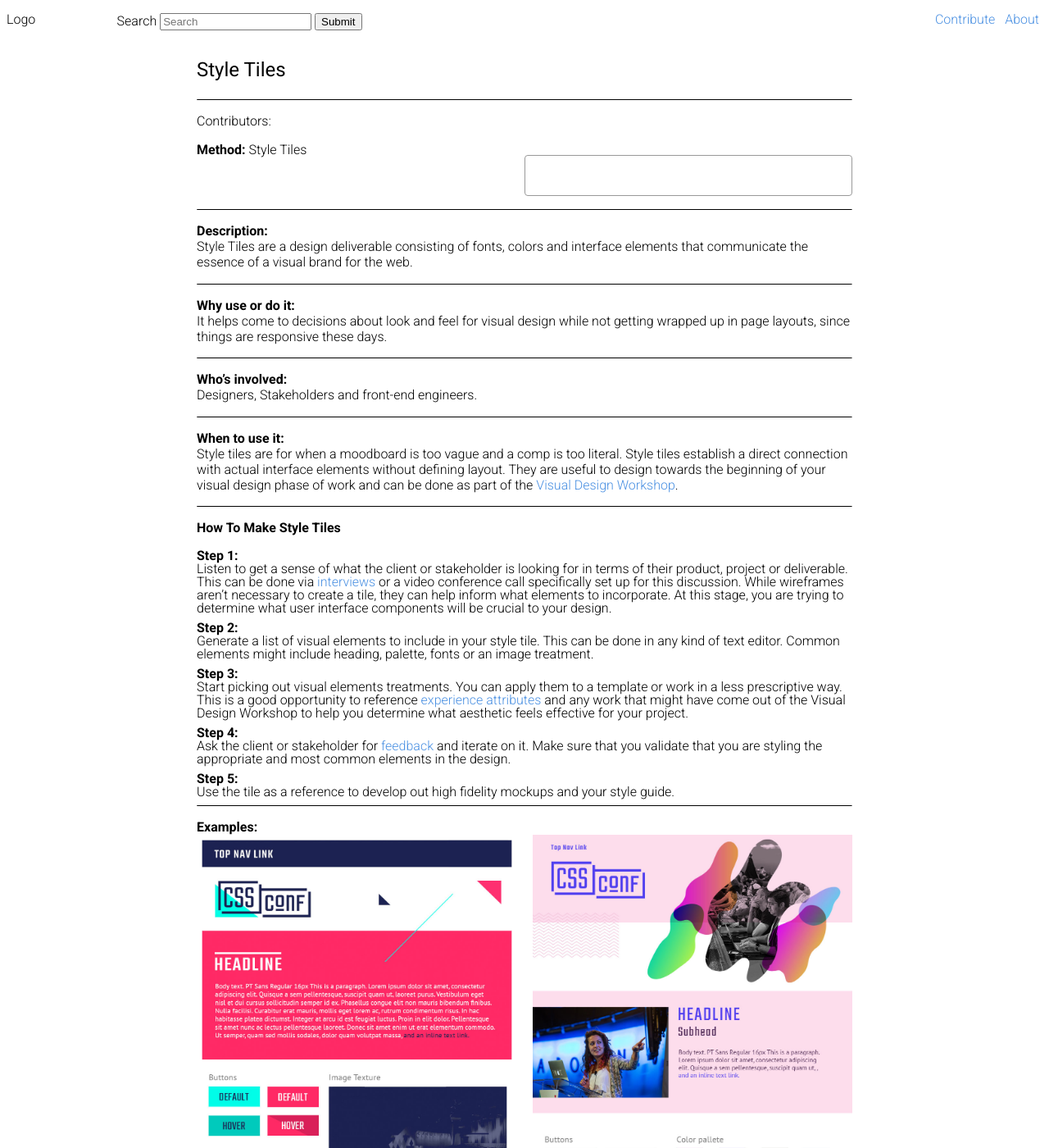
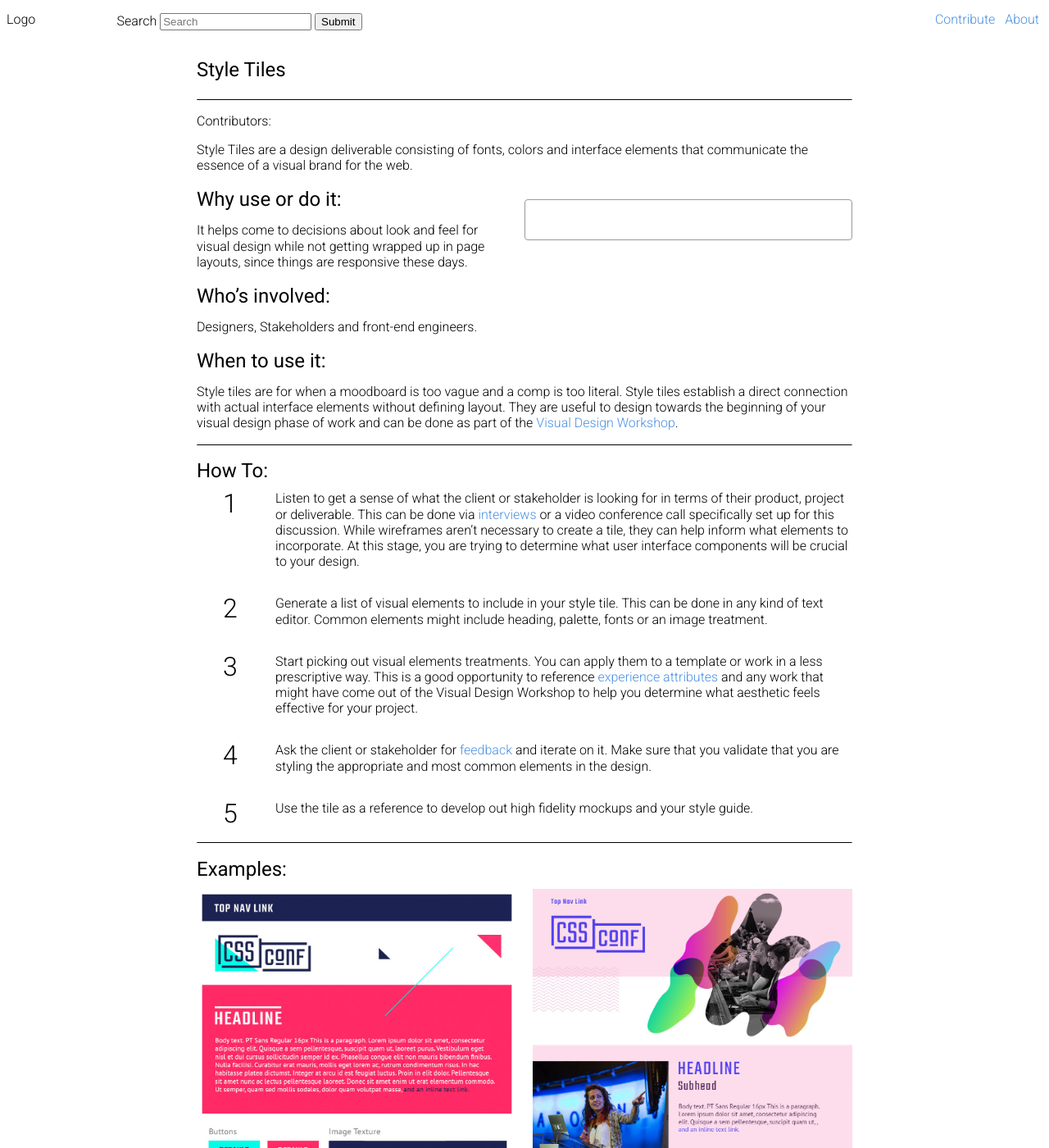
Before and after one commit to open-design-kit/opendesignkit, a Jekyll site: the page built from _methods/Style-Tiles.md, in a window 1280 px wide and 1400 px high. Shown: the whole window at 82% size. Built offline with Jekyll 4.4.1, drawn with Linux system fonts in a browser that asks for light colours.

Commit message:
clean up style tiles method

```diff
--- a/_methods/Style-Tiles.md
+++ b/_methods/Style-Tiles.md
@@ -3,53 +3,45 @@ layout: methods
 title: Style Tiles
 tags:
     - discover
+desc: Style Tiles are a design deliverable consisting of fonts, colors and interface elements that communicate the essence of a visual brand for the web.
 teaser: A design deliverable consisting of fonts, colors and interface elements that communicate the essence of a visual brand for the web.
 ---
 
-**Method:** Style Tiles
+## Why use or do it:
 
----
-
-**Description:**
-Style Tiles are a design deliverable consisting of fonts, colors and interface elements that communicate the essence of a visual brand for the web.
-
----
-
-**Why use or do it:**
 It helps come to decisions about look and feel for visual design while not getting wrapped up in page layouts, since things are responsive these days.
 
----
+## Who’s involved:
 
-**Who’s involved:**
 Designers, Stakeholders and front-end engineers.
 
----
+## When to use it:
 
-**When to use it:**
 Style tiles are for when a moodboard is too vague and a comp is too literal. Style tiles establish a direct connection with actual interface elements without defining layout. They are useful to design towards the beginning of your visual design phase of work and can be done as part of the [Visual Design Workshop](/methods/visual-design-workshop/).
 
 ---
 
-**How To Make Style Tiles**
+## How To:
 
-* **Step 1:**
-Listen to get a sense of what the client or stakeholder is looking for in terms of their product, project or deliverable. This can be done via [interviews](/methods/interviews/) or a video conference call specifically set up for this discussion. While wireframes aren’t necessary to create a tile, they can help inform what elements to incorporate. At this stage, you are trying to determine what user interface components will be crucial to your design.
-* **Step 2:**
-Generate a list of visual elements to include in your style tile. This can be done in any kind of text editor. Common elements might include heading, palette, fonts or an image treatment.
-* **Step 3:**
-Start picking out visual elements treatments. You can apply them to a template or work in a less prescriptive way. This is a good opportunity to reference [experience attributes](/methods/experience-attributes/) and any work that might have come out of the Visual Design Workshop to help you determine what aesthetic feels effective for your project.
-* **Step 4:**
-Ask the client or stakeholder for [feedback](/methods/feedback-session/) and iterate on it. Make sure that you validate that you are styling the appropriate and most common elements in the design.
-* **Step 5:**
-Use the tile as a reference to develop out high fidelity mockups and your style guide.
+1. Listen to get a sense of what the client or stakeholder is looking for in terms of their product, project or deliverable. This can be done via [interviews](/methods/interviews/) or a video conference call specifically set up for this discussion. While wireframes aren’t necessary to create a tile, they can help inform what elements to incorporate. At this stage, you are trying to determine what user interface components will be crucial to your design.
+
+2. Generate a list of visual elements to include in your style tile. This can be done in any kind of text editor. Common elements might include heading, palette, fonts or an image treatment.
+
+3. Start picking out visual elements treatments. You can apply them to a template or work in a less prescriptive way. This is a good opportunity to reference [experience attributes](/methods/experience-attributes/) and any work that might have come out of the Visual Design Workshop to help you determine what aesthetic feels effective for your project.
+
+4. Ask the client or stakeholder for [feedback](/methods/feedback-session/) and iterate on it. Make sure that you validate that you are styling the appropriate and most common elements in the design.
+
+5. Use the tile as a reference to develop out high fidelity mockups and your style guide.
 
 ---
 
-**Examples:**
-![human spectrogram image](/img/methods/style-tiles/cssconf-style-tile.jpg)
+## Examples:
+
+* ![human spectrogram image](/img/methods/style-tiles/cssconf-style-tile.jpg)
 * [Open Style Tiles - Abby Larner](https://github.com/abbylarner/open-tiles)
 
 ---
 
-**Learn More:**
+## Learn More:
+
 * [Style Tiles](http://styletil.es)
```
